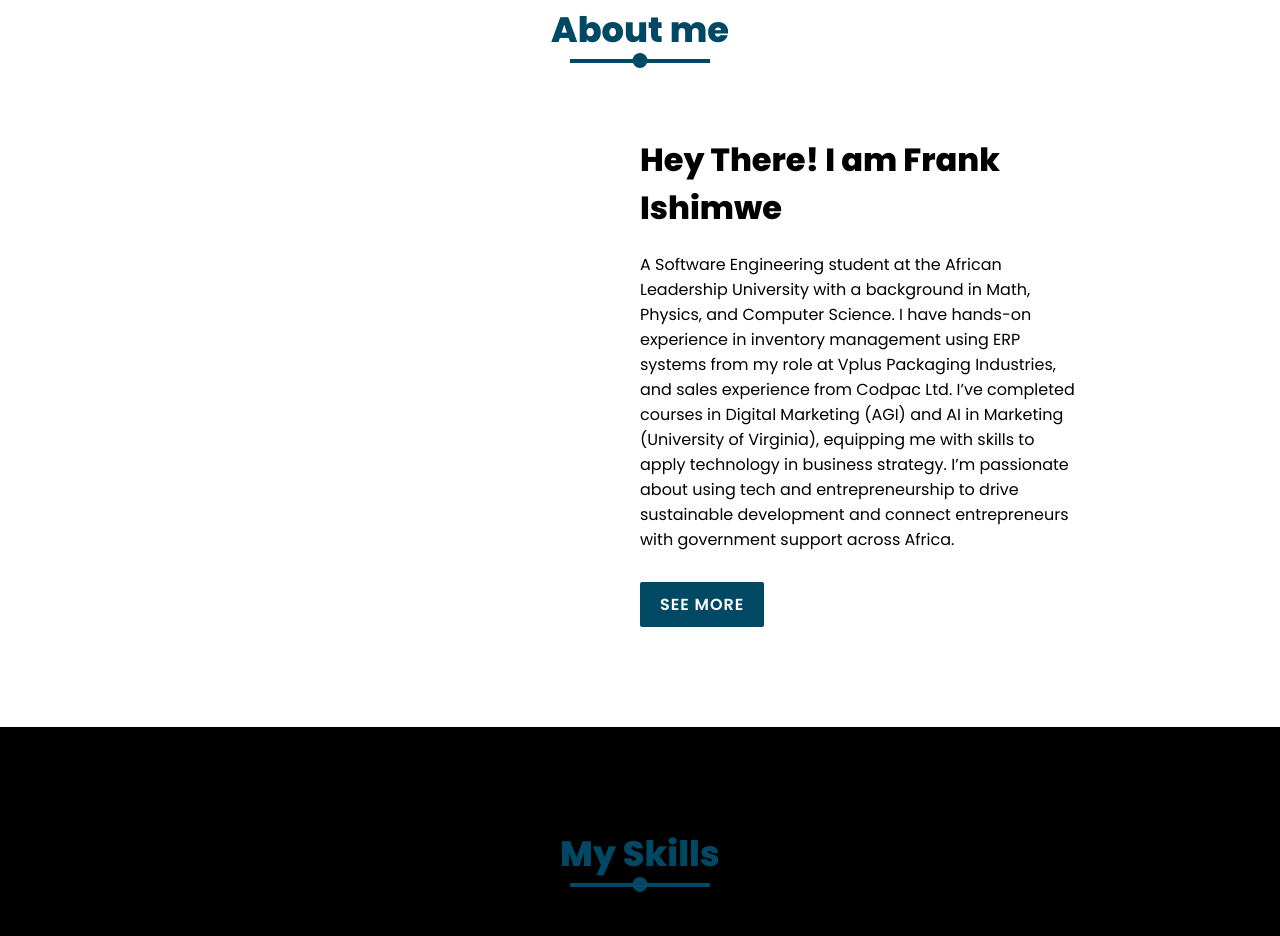
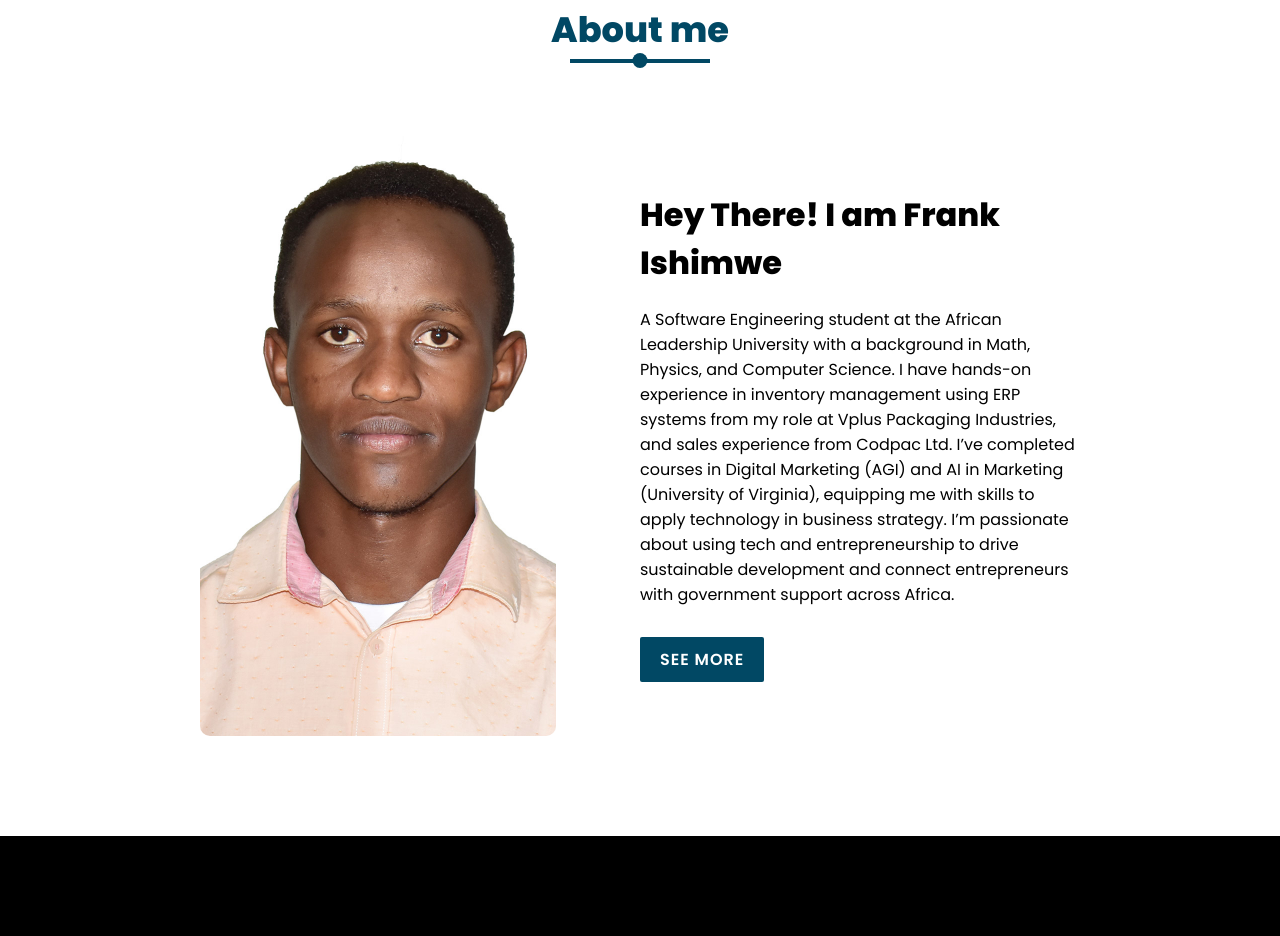
Before and after one commit to Frankish0014/Frankish0014.github.io, a plain HTML site: page index.html in a window 1280 px wide. Shown: the part 897-1833 px from the top of the page. Drawn offline with nearby package versions, Linux system fonts and the light colour scheme.

Commit message:
about image added

```diff
--- a/index.html
+++ b/index.html
@@ -48,7 +48,9 @@
         </div>
         <div class="content">
             <div class="column col-left reveal">
-
+		    <div class="img-card" data-aos="fade-right" data-aos-duration="2000" data-aos-delay="200">
+			    <img src="Image/img1.JPG" alt="about me image">
+		    </div>
             </div>
             <div class="column col-right reveal">
                 <h2 class="content-title" data-aos="fade-left" data-aos-duration="1000" data-aos-delay="200">Hey There! I am Frank Ishimwe</h2>
```
